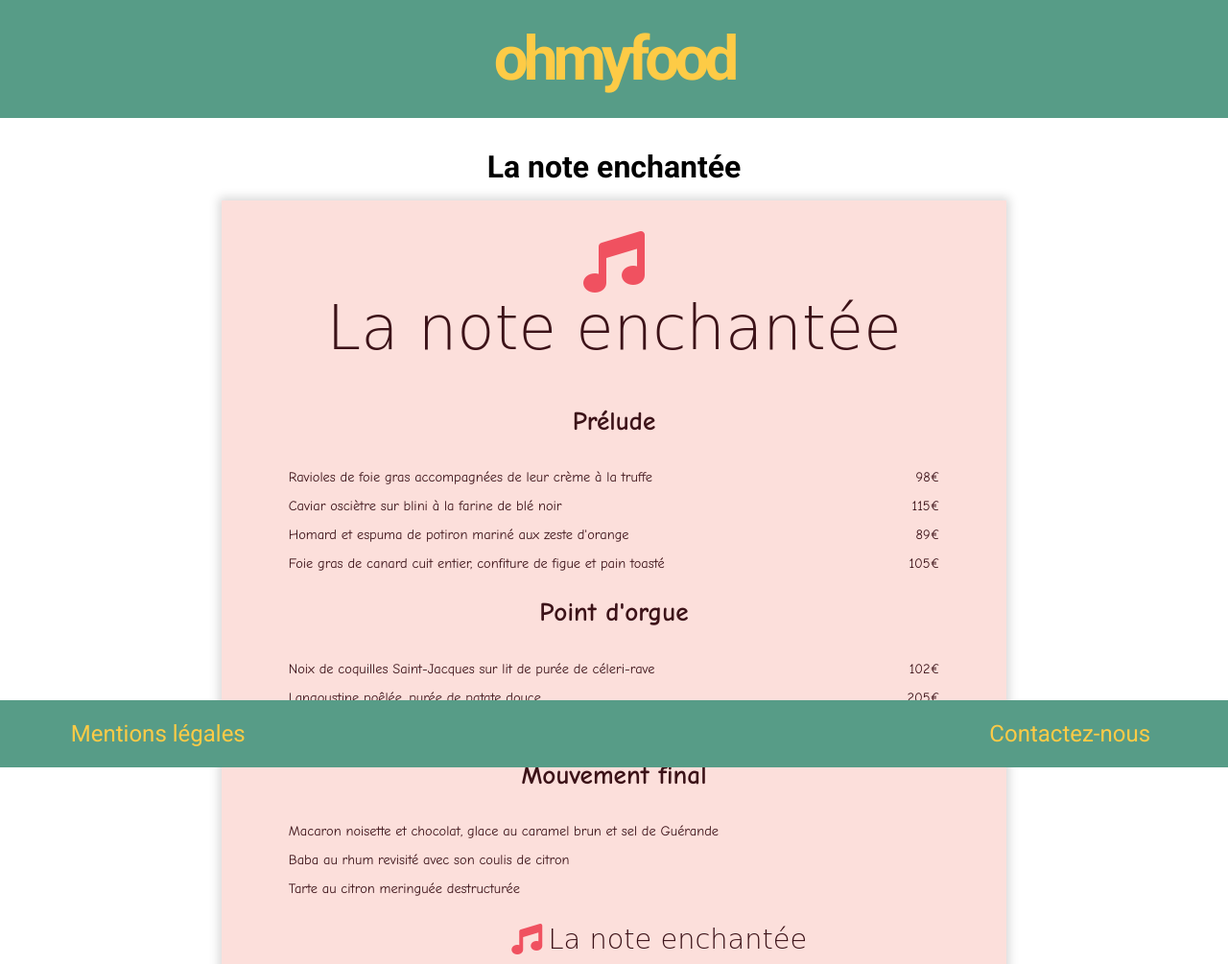
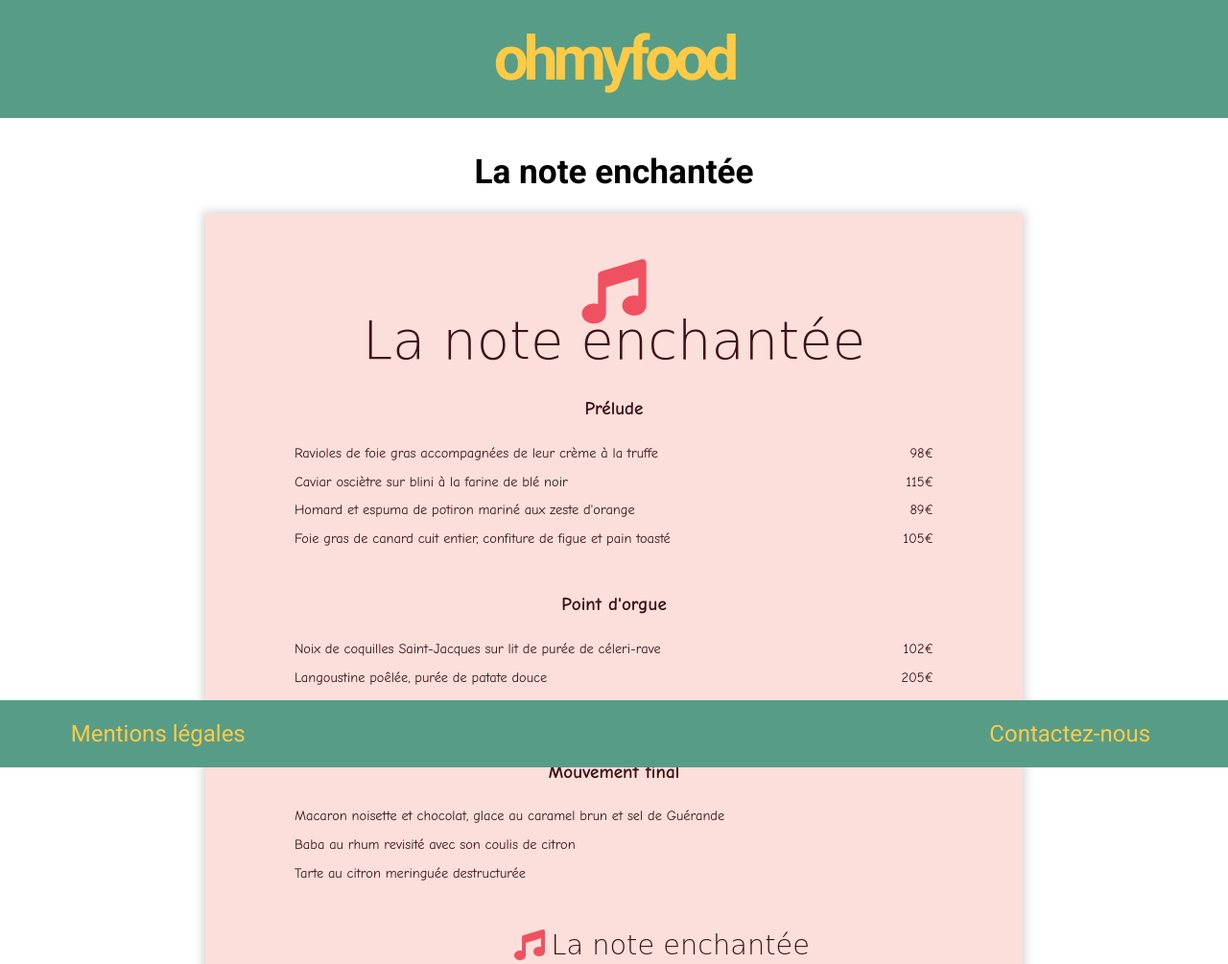
Before and after one commit to wrongpedro/ohmyfood, a website: page menu-1.html in a window 1280 px wide. Shown: the top 1005 px of the page at 96% size. Drawn offline with Linux system fonts and the light colour scheme; a web font is replaced by a local one.

Commit message:
Correct height .menu + menu__heading + responsive

```diff
--- a/menu-1.html
+++ b/menu-1.html
@@ -16,8 +16,7 @@
         <main>
             <h1 class="main__heading">La note enchantée</h1>
             <article class="menu menu1">
-                <i class="fas fa-music fa-4x"></i>
-                <h2 class="menu__heading">La note enchantée</h2>
+                <h2 class="menu__heading"><i class="fas fa-music fa-4x"></i>La note enchantée</h2>
                 <section>
                     <h3>Prélude</h3>
                     <ul>
--- a/scss/style.scss
+++ b/scss/style.scss
@@ -173,32 +173,30 @@ header{
 .main__heading{
     width: 100%;
     text-align: center;
-    margin-top: 1em;
+    margin: 1em 0 0.2em 0;
     font-family: $theme_font;
+    font-size: 2.2em;
 }
 
 .menu{
-    width: 85%;
-    height: 62em;
-    margin: 1em 0 7em 0;
+    width: 82%;
+    height: auto;
+    margin: 1em 0 8em 0;
     padding: 2em;
     box-shadow: 0 0 10px 3px #D8D8D8;
-    i{
-        width: 100%;
-        text-align: center;
-    }
     .menu__heading{
         width: 100%;
-        font-size: 2.5em;
+        font-size: 2.8em;
         text-align: center;
+        margin: 1em 0;
     }
     h3{
-        font-size: 1.5em;
+        font-size: 1.2em;
         margin-bottom: 1em;
     }
     ul{
-        font-size: 0.8em;
-        padding: 0.5em 0 1em 0;
+        font-size: 0.9em;
+        padding: 0.5em 0 2.5em 0;
     }
     p{
         margin-bottom: 0.4em;
@@ -208,17 +206,13 @@ header{
         text-align: center;
     }
     @media screen and (min-width:768px){
-        width: 86%;
-        height: 53em;
+        width: 80%;
+        padding: 0 4em 8em 4em;
         .menu__heading{
-            font-size: 3em;
-        }
-        h3{
-            font-size: 1.7em;
+            font-size: 4.4em;
         }
         ul{
-            width: 90%;
-            font-size: 0.9em;
+            width: 92%;
         }
         li{
             display: flex;
@@ -226,10 +220,9 @@ header{
         }
     }
     @media screen and (min-width:992px){
-        width: 76%;
-        height: 55em;
+        width: 73%;
         .menu__heading{
-            font-size: 4em;
+            font-size: 4.4em;
         }
     }
 }
@@ -273,6 +266,13 @@ header{
         font-family: $menu1_title_font;
         font-weight: lighter;
         font-size: 2.3em;
+        i{
+        width: 100%;
+        text-align: center;
+        font-size: 1.2em;
+        position: relative;
+        top: 0.3em;
+        }
     }
     h3,p{
         font-family: $menu_text_font1;
@@ -281,6 +281,15 @@ header{
         text-transform: uppercase;
         font-family: $menu_text_font1;
         color: $menu1_font_color;
+    }
+    .menu__heading{
+        margin: 0.5em;
+        font-size: 2.8em;
+    }
+    @media screen and (min-width:768px){
+        .menu__heading{
+        font-size: 3.5em;
+        }
     }
 }
 
@@ -306,6 +315,10 @@ header{
     @media screen and (min-width:768px){
         .menu__heading{
             font-size: 2.5em;
+            margin: 2.2em 0;
+        }
+        ul{
+            font-size: 1em;
         }
     }
     @media screen and (min-width:992px){
```
Also changed, not shown: menu-4.html (+1 -1 lines), css/style.css, 1 other file.
